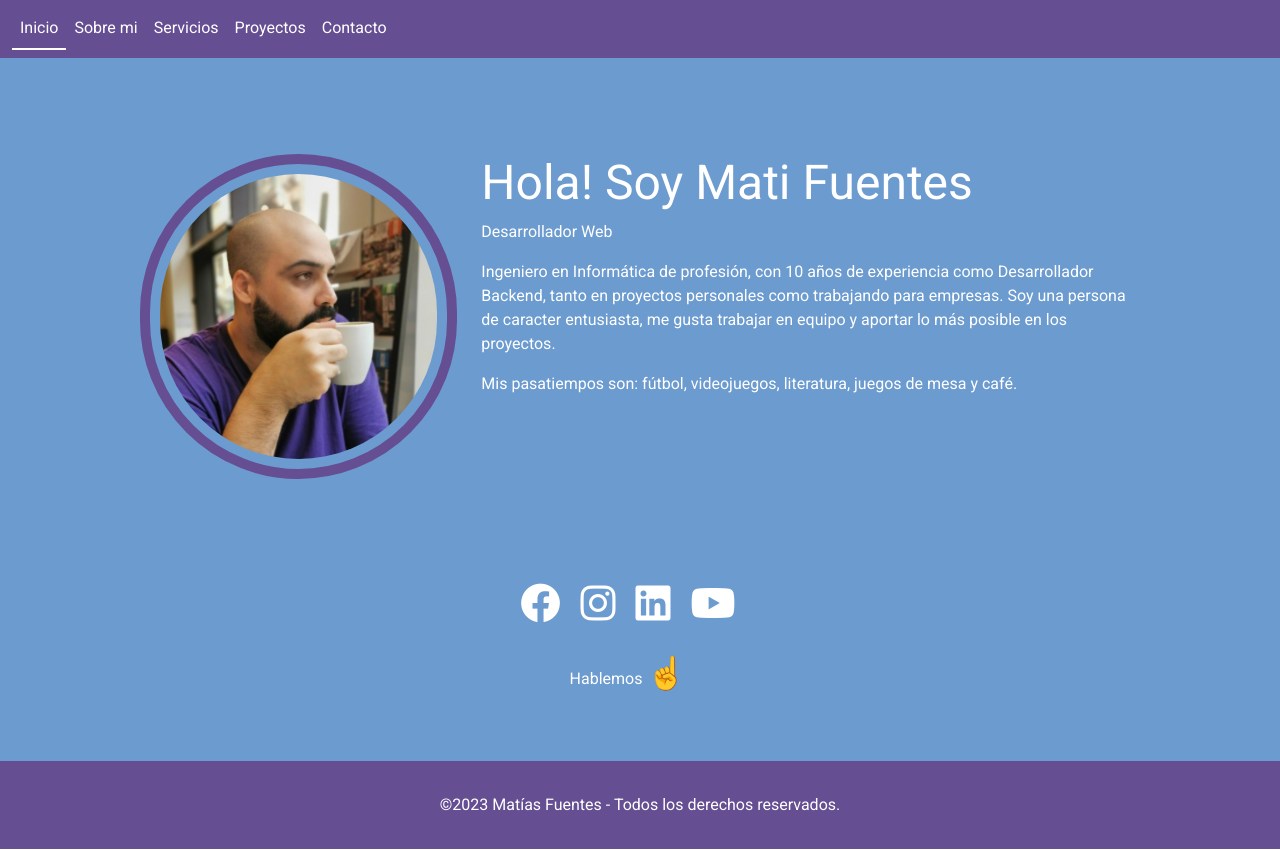
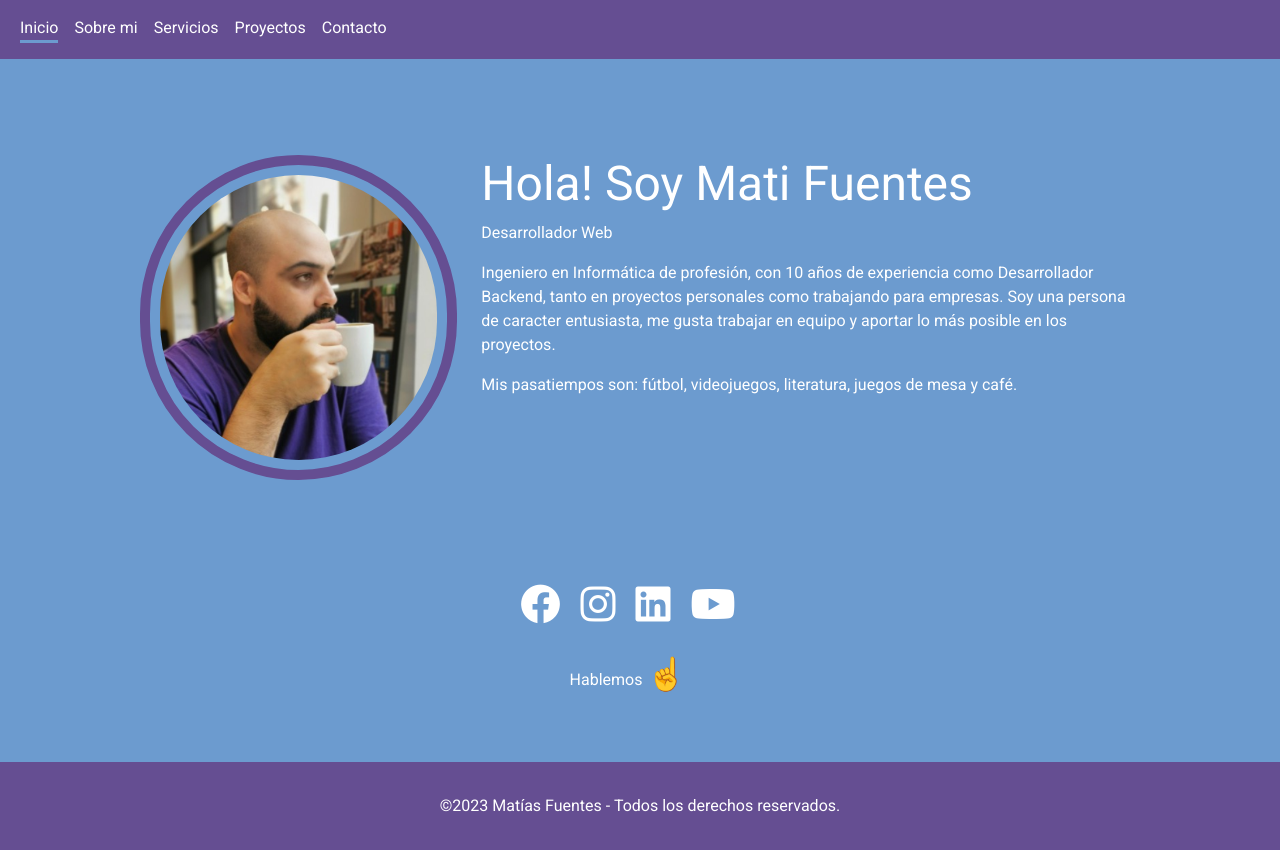
Before and after one commit to matifuentes/PreEntrega2-Fuentes, a website: page index.html in a window 1280 px wide. Drawn offline with nearby package versions, Linux system fonts and the light colour scheme.

Commit message:
Transition al hover del menú principal

```diff
--- a/scss/styles.scss
+++ b/scss/styles.scss
@@ -23,16 +23,28 @@ header {
   nav {
     .nav-link {
       color: $color-terciario;
-      &:hover,
-      &:focus {
+      &:after {
+        display: block;
+        content: "";
+        border-bottom: solid 3px $color-secundario;
+        transform: scaleX(0);
+        transition: transform 250ms ease-in-out;
+      }
+      &:hover {
         color: $color-terciario;
-        border-bottom: 2px solid;
+      }
+      &:hover:after {
+        transform: scaleX(1);
+        transform-origin: 0% 50%;
       }
     }
 
     .navbar-nav .nav-link.active {
       color: $color-terciario;
-      border-bottom: 2px solid;
+      &:after {
+        transform: unset;
+        border-bottom: solid 3px $color-secundario;
+      }
     }
   }
 }
```
Also changed, not shown: css/styles.css, 1 other file.
